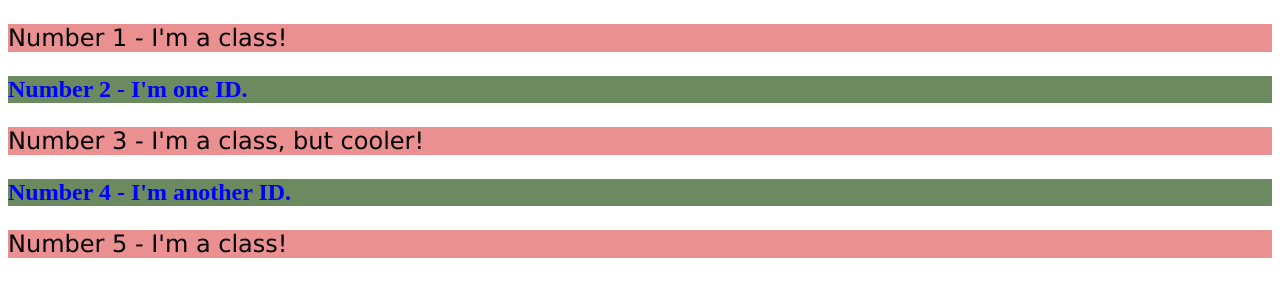
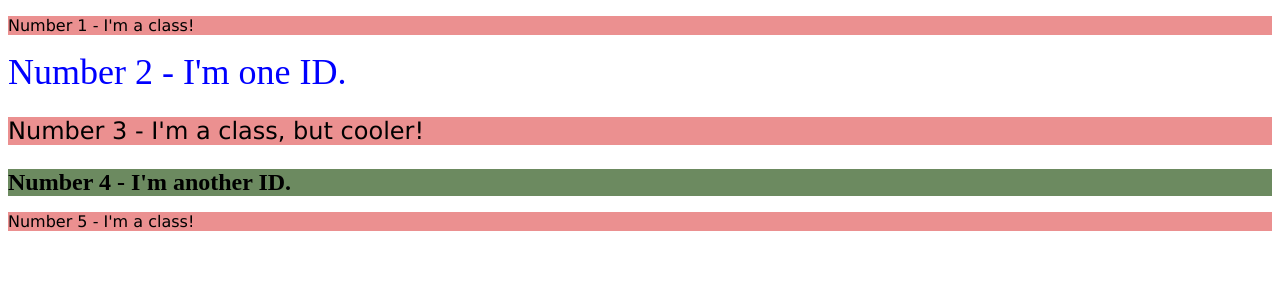
Before and after one commit to martysnyder/css-exercises, a plain HTML site: page css-exercises/02-class-id-selectors/index.html in a window 1280 px wide. Drawn offline with Linux system fonts and the light colour scheme.

Commit message:
Editex index and css file

```diff
--- a/css-exercises/02-class-id-selectors/index.html
+++ b/css-exercises/02-class-id-selectors/index.html
@@ -8,10 +8,10 @@
     <link rel="stylesheet" href="style.css">
   </head>
   <body>
-    <p>Number 1 - I'm a class!</p>
-    <div>Number 2 - I'm one ID.</div>
-    <p>Number 3 - I'm a class, but cooler!</p>
-    <div>Number 4 - I'm another ID.</div>
-    <p>Number 5 - I'm a class!</p>
+    <p class="odd">Number 1 - I'm a class!</p>
+    <div id="blue">Number 2 - I'm one ID.</div>
+    <p class="cool">Number 3 - I'm a class, but cooler!</p>
+    <div ID="another">Number 4 - I'm another ID.</div>
+    <p class="odd">Number 5 - I'm a class!</p>
   </body>
 </html>
--- a/css-exercises/02-class-id-selectors/style.css
+++ b/css-exercises/02-class-id-selectors/style.css
@@ -11,23 +11,22 @@ The fourth element: a light green background, a font size of 24px, and bold
     <p>Number 5 - I'm a class!</p>
 */
 
-p {
+.odd {
   background-color: rgb(235, 144, 144);
   font-family: verdana, dejavusans, sans-serif;
 }
 
-div {
+#blue{
   color: #0000ff;
-    font-size: 32px;
+    font-size: 36px;
 }
 
-p {
-    background-color: rgb(235, 144, 144);
+.cool{ background-color: rgb(235, 144, 144);
   font-family: verdana, dejavusans, sans-serif;
   font-size: 24px;
 }
 
-  div {
+#another{
     background-color: #6c8a60;
     font-weight: bold;
     font-size: 24px;
```
Lines whose indentation alone changed are shown as unchanged.
